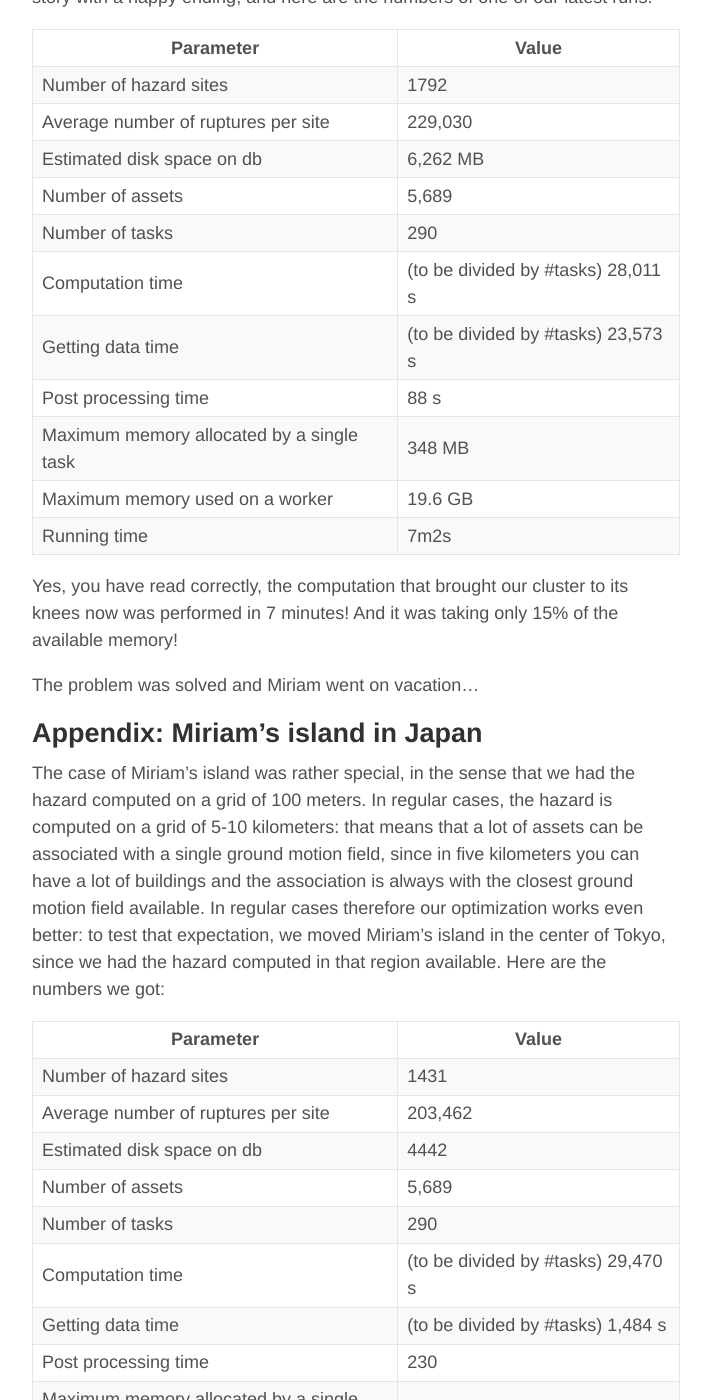
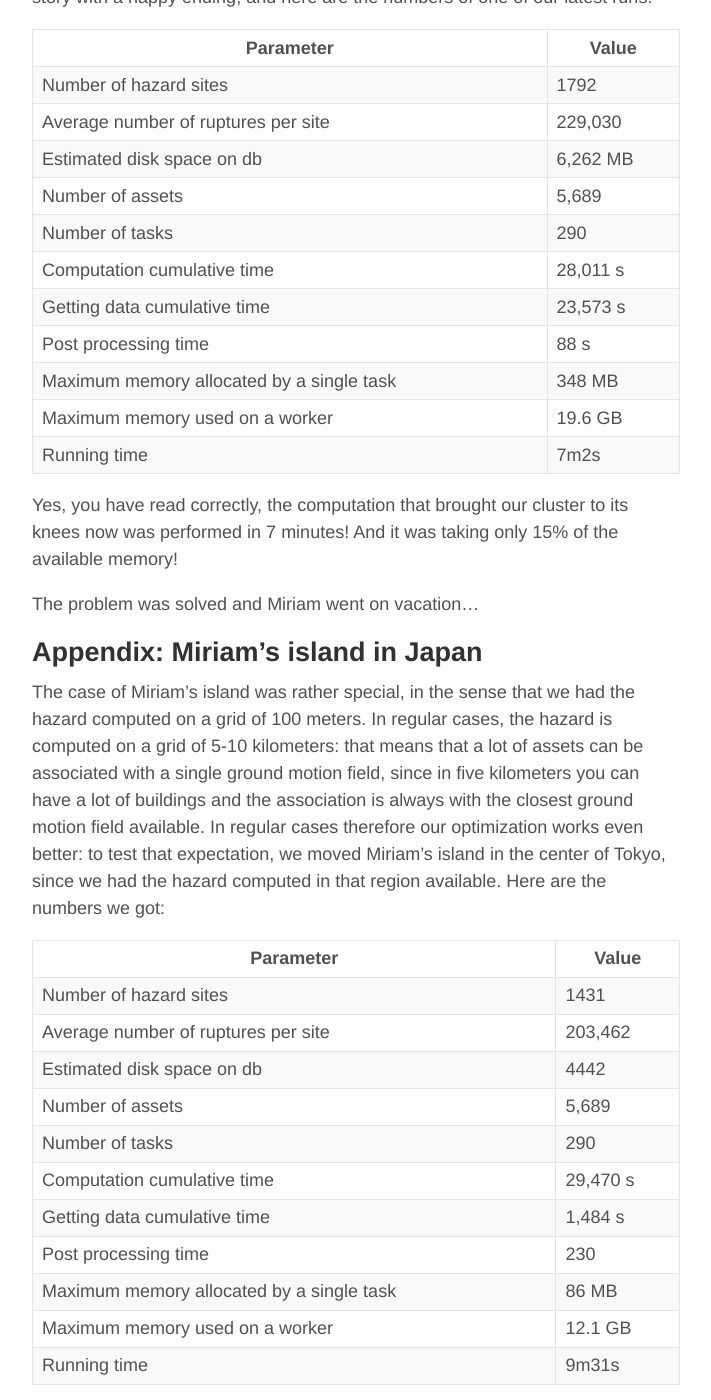
Before and after one commit to micheles/micheles.github.io, a Jekyll site: the page built from _posts/2013-05-17-the-story-of-Miriam-island.md, in a window 1280 px wide and 1400 px high, scrolled down 2870 px. Shown: the whole window, without its empty margins (284-995 px from the left). Built offline with Jekyll 4.4.1, drawn with Linux system fonts in a browser that asks for light colours; Markdown is read by kramdown in place of the engine named in the settings; comment, search, counter and statistics services are not loaded.

Commit message:
Nicefied tables

```diff
--- a/_posts/2013-05-17-the-story-of-Miriam-island.md
+++ b/_posts/2013-05-17-the-story-of-Miriam-island.md
@@ -127,8 +127,8 @@ Average number of ruptures per site | 229,030
 Estimated disk space on db | 6,262 MB
 Number of assets | 5,689
 Number of tasks | 290
-Computation time | (to be divided by #tasks) 28,011 s
-Getting data time | (to be divided by #tasks) 23,573 s
+Computation cumulative time | 28,011 s
+Getting data cumulative time | 23,573 s
 Post processing time | 88 s
 Maximum memory allocated by a single task | 348 MB
 Maximum memory used on a worker | 19.6 GB
@@ -161,8 +161,8 @@ Average number of ruptures per site | 203,462
 Estimated disk space on db | 4442
 Number of assets | 5,689
 Number of tasks | 290
-Computation time | (to be divided by #tasks) 29,470 s
-Getting data time | (to be divided by #tasks) 1,484 s
+Computation cumulative time | 29,470 s
+Getting data cumulative time | 1,484 s
 Post processing time | 230
 Maximum memory allocated by a single task | 86 MB
 Maximum memory used on a worker | 12.1 GB
```
